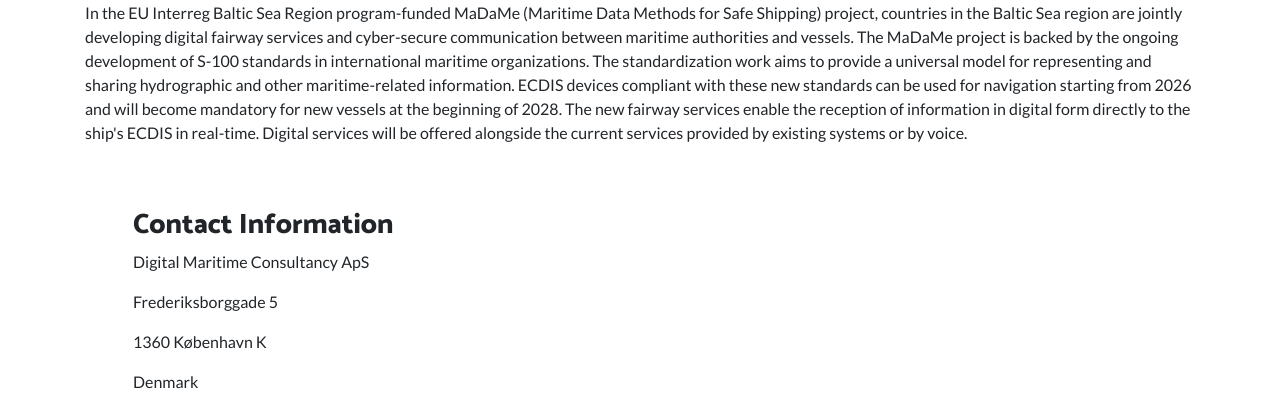
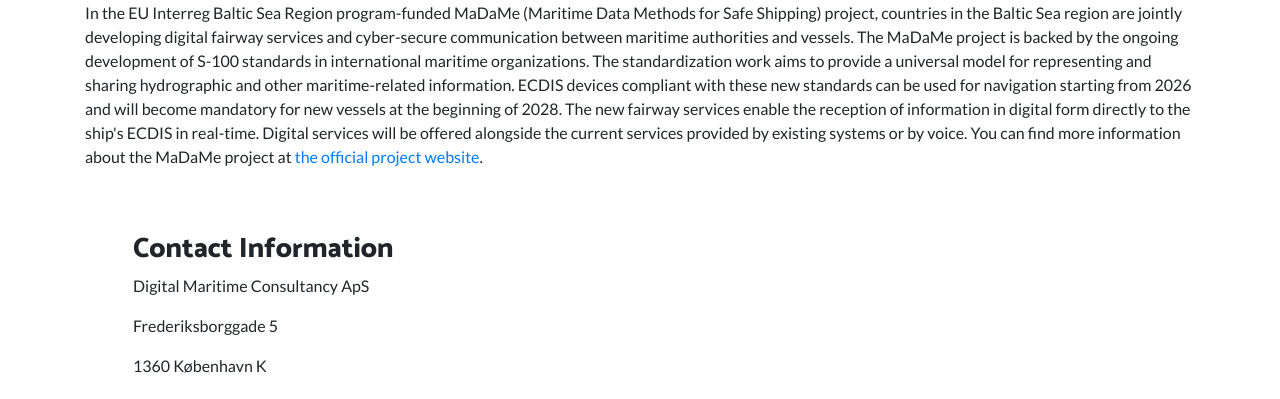
Before and after one commit to Team-AIVN/DMC, a website: page madame.html in a window 1280 px wide. Shown: the part 660-1059 px from the top of the page. Drawn offline with Linux system fonts and the light colour scheme.

Commit message:
Add hyperlink to MaDaMe official website

```diff
--- a/madame.html
+++ b/madame.html
@@ -170,7 +170,7 @@
 
 The MaDaMe project is backed by the ongoing development of S-100 standards in international maritime organizations. The standardization work aims to provide a universal model for representing and sharing hydrographic and other maritime-related information. ECDIS devices compliant with these new standards can be used for navigation starting from 2026 and will become mandatory for new vessels at the beginning of 2028.
 
-The new fairway services enable the reception of information in digital form directly to the ship's ECDIS in real-time. Digital services will be offered alongside the current services provided by existing systems or by voice.
+The new fairway services enable the reception of information in digital form directly to the ship's ECDIS in real-time. Digital services will be offered alongside the current services provided by existing systems or by voice. You can find more information about the MaDaMe project at <a href="https://interreg-baltic.eu/project/madame/" target="_blank" rel="noreferrer">the official project website</a>.
       </p>
     </div>
   </section>
```
